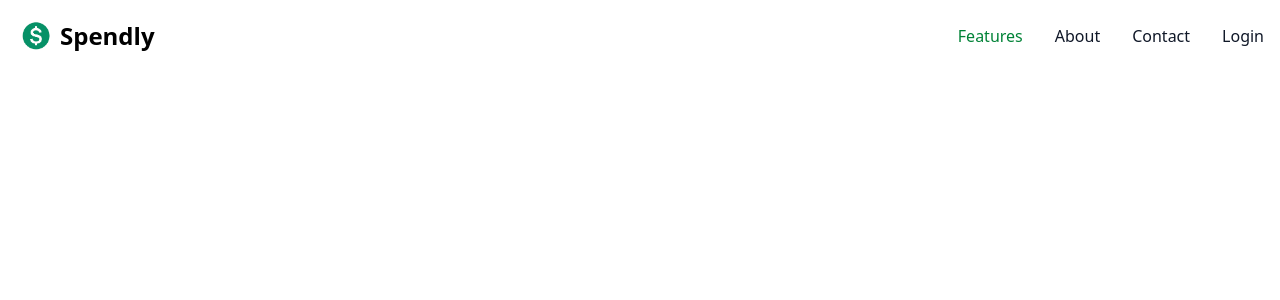
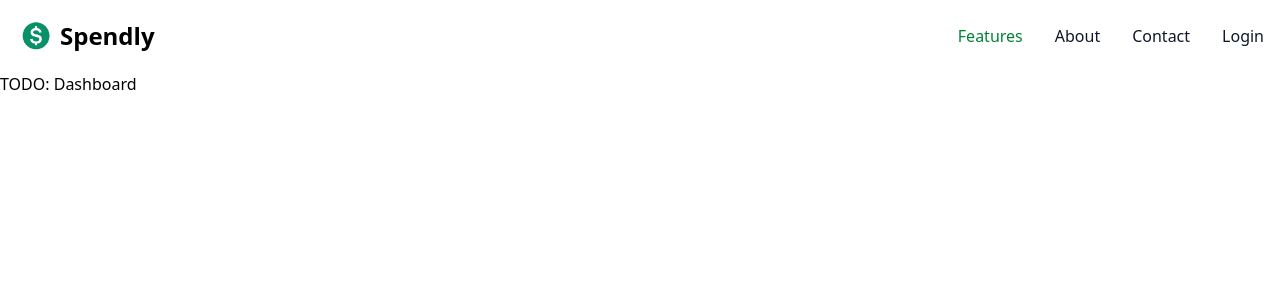
Before and after one commit to PatricioPoncini/spendly-frontend, a Vue app: page /dashboard in a window 1280 px wide. Shown: the top 300 px of the page. Built offline with nearby package versions, Linux system fonts and the light colour scheme; no server answers; the HTML template or start-up script is replaced by a standard one.

Commit message:
feat: redirect to dashboard

```diff
--- a/src/router/index.ts
+++ b/src/router/index.ts
@@ -2,6 +2,7 @@ import { createRouter, createWebHistory } from 'vue-router'
 import HomeView from '../views/HomeView.vue'
 import RegisterView from '@/views/RegisterView.vue'
 import LoginView from '@/views/LoginView.vue'
+import DashboardView from '@/views/DashboardView.vue'
 
 const router = createRouter({
   history: createWebHistory(import.meta.env.BASE_URL),
@@ -21,6 +22,11 @@ const router = createRouter({
       name: 'login',
       component: LoginView,
     },
+    {
+      path: '/dashboard',
+      name: 'dashboard',
+      component: DashboardView,
+    },
   ],
 })
 
--- /dev/null
+++ b/src/views/DashboardView.vue
@@ -0,0 +1,5 @@
+<template>
+  <div>
+    <p>TODO: Dashboard</p>
+  </div>
+</template>
--- a/src/views/LoginView.vue
+++ b/src/views/LoginView.vue
@@ -20,7 +20,7 @@ const handleSubmit = async () => {
   toast.success('Login successfully!')
 
   setTimeout(() => {
-    router.push('/')
+    router.push('/dashboard')
   }, 2000)
 }
 </script>
--- a/src/views/RegisterView.vue
+++ b/src/views/RegisterView.vue
@@ -24,7 +24,7 @@ const handleSubmit = async () => {
   clearForm()
 
   setTimeout(() => {
-    router.push('/')
+    router.push('/login')
   }, 2000)
 }
 
```
